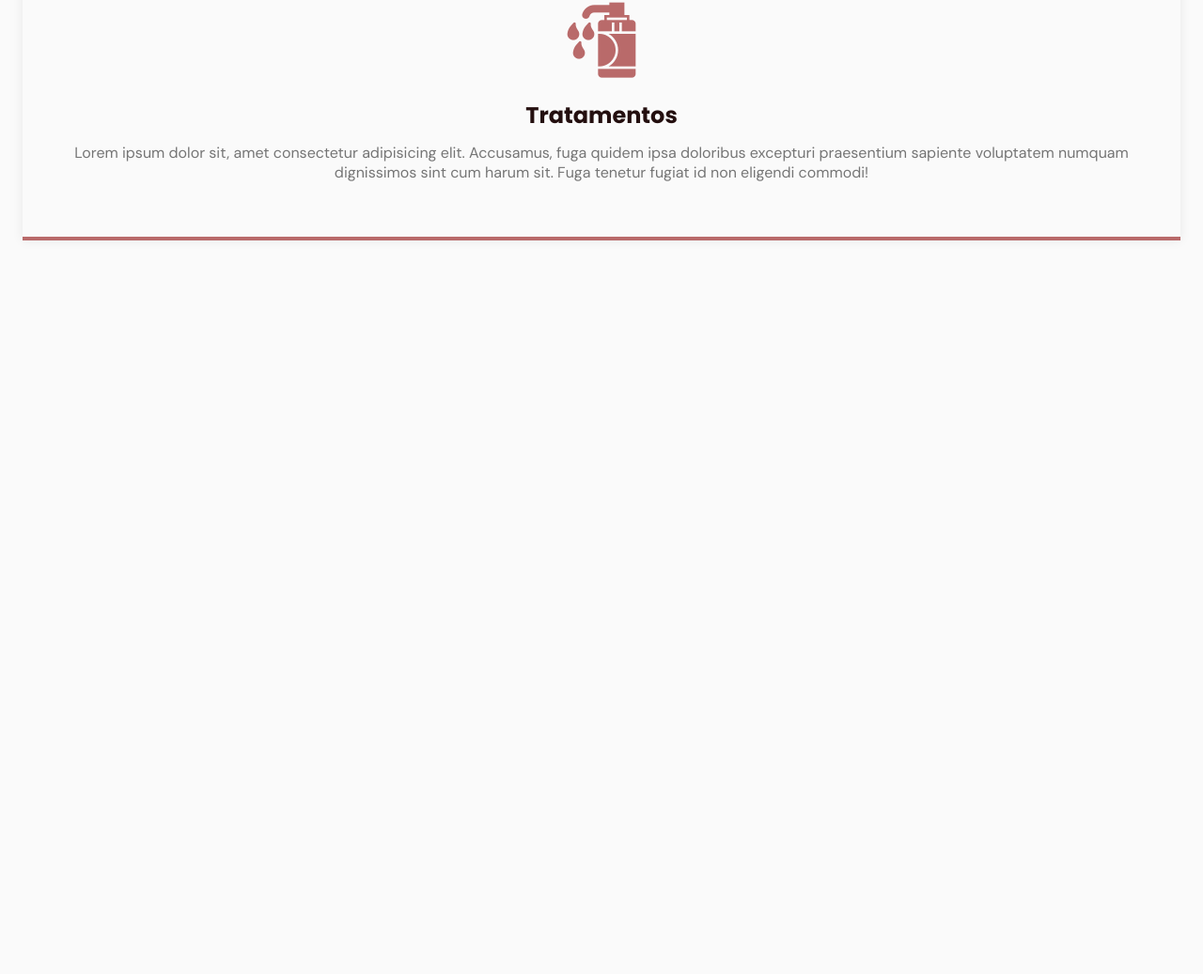
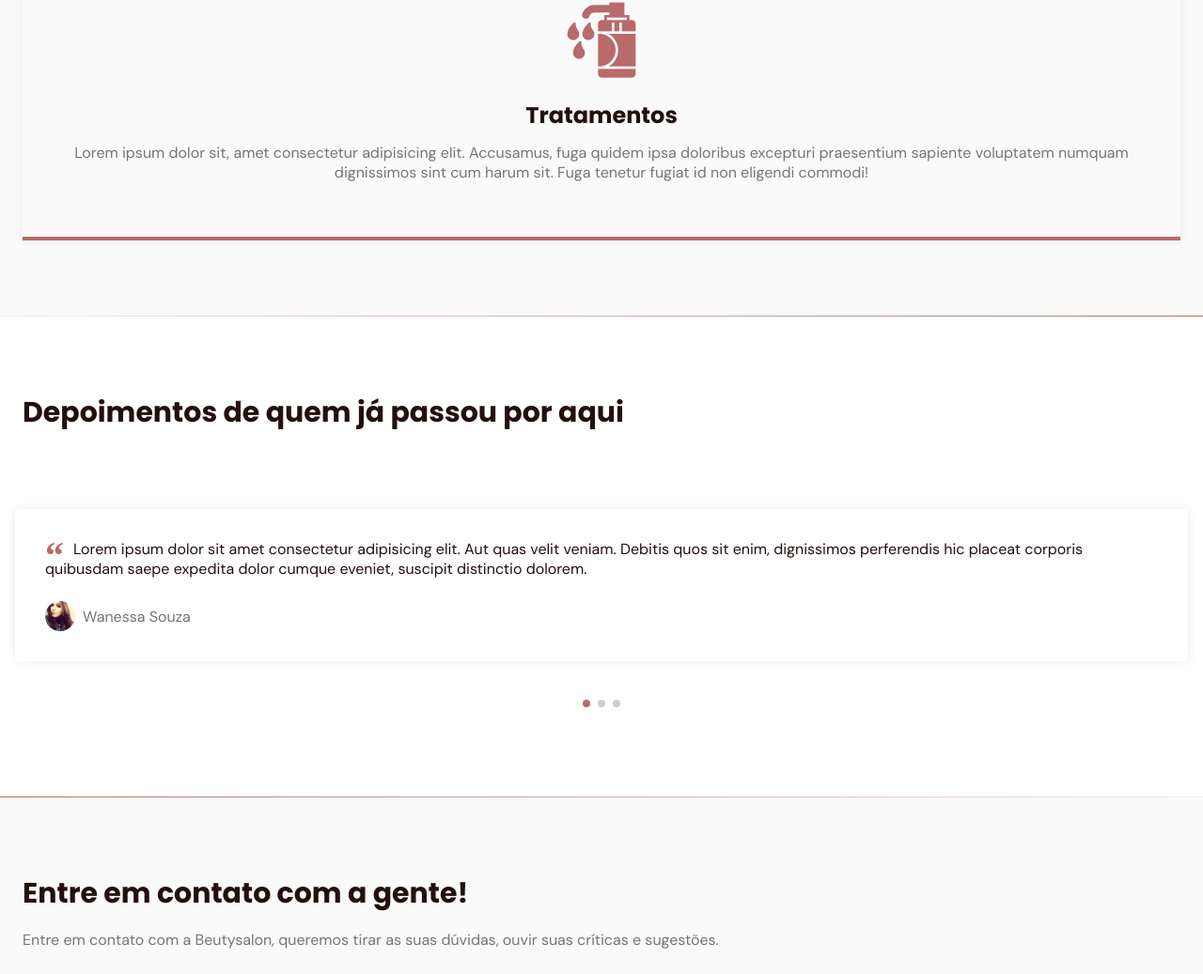
Before and after one commit to marcelovicentinicoelho/rocketseat.nlw06.originsix, a plain HTML site: page index.html in a window 1280 px wide. Shown: the part 3925-4962 px from the top of the page at 94% size. Before the commit the page ends 4261 px from the top, so only its background shows below. Drawn offline with nearby package versions, Linux system fonts and the light colour scheme; files whose address does not match are found by name.

Commit message:
c3 - Aula 03 | In Orbit

```diff
--- a/index.html
+++ b/index.html
@@ -1,20 +1,26 @@
 <!DOCTYPE html>
 <html lang="pt-br">
+
 <head>
   <!-- PAGE INFO -->
   <meta charset="UTF-8">
   <meta name="viewport" content="width=device-width, initial-scale=1.0">
   <title>OriginSix</title>
 
+  <!-- ICONS -->
+  <link rel="stylesheet" href="assets/fonts/style.css">
+
+  <!-- SWIPER -->
+  <link rel="stylesheet" href="https://unpkg.com/swiper/swiper-bundle.min.css">
+
   <!-- STYLES -->
   <link rel="stylesheet" href="style.css">
 
-        <!-- ICONS -->
-        <link rel="stylesheet" href="assets/fonts/style.css">
-
   <!-- FONTS -->
   <link rel="preconnect" href="https://fonts.gstatic.com">
-        <link href="https://fonts.googleapis.com/css2?family=DM+Sans:wght@400;500;700&family=Poppins:wght@400;500;700&display=swap" rel="stylesheet">
+  <link rel="stylesheet"
+    href="https://fonts.googleapis.com/css2?family=DM+Sans:wght@400;500;700&family=Poppins:wght@400;500;700&display=swap">
+
 </head>
 
 <body>
@@ -41,10 +47,8 @@
     <section class="section" id="home">
       <div class="container grid">
         <div class="image">
-                        <img
-                            src="assets/images/home.jpg"
-                            alt="Mulher sorrindo penteando outra mulher"
-                        > <!-- Imagem obtida no site unsplash.com -->
+          <img src="assets/images/home.jpg" alt="Mulher sorrindo penteando outra mulher">
+          <!-- Imagem obtida no site unsplash.com -->
         </div>
 
         <div class="text">
@@ -60,18 +64,24 @@
     <section class="section" id="about">
       <div class="container grid">
         <div class="image">
-                        <img
-                            src="assets/images/about.jpg"
-                            alt="Três mulheres sorrindo">
-                        >  <!-- Imagem obtida no site unsplash.com -->
+          <img src="assets/images/about.jpg" alt="Três mulheres sorrindo">
+          >
+          <!-- Imagem obtida no site unsplash.com -->
         </div>
+
         <div class="text">
           <h2 class="title">Sobre Nós</h2>
-                        <p>Lorem ipsum dolor sit amet consectetur adipisicing elit. Quisquam dolores nam sed, omnis quam, perferendis magnam voluptate quae voluptatibus quasi quos enim, dolorem quod vitae facere. Perferendis modi nulla quas!</p>
+          <p>Lorem ipsum dolor sit amet consectetur adipisicing elit. Quisquam dolores nam sed, omnis quam, perferendis
+            magnam voluptate quae voluptatibus quasi quos enim, dolorem quod vitae facere. Perferendis modi nulla quas!
+          </p>
           <br>
-                        <p>Lorem ipsum dolor sit amet, consectetur adipisicing elit. Sint laborum laudantium autem ea eaque, corrupti in ut similique doloribus veritatis modi temporibus voluptas omnis corporis recusandae rem. Earum, facilis quae.</p>
+          <p>Lorem ipsum dolor sit amet, consectetur adipisicing elit. Sint laborum laudantium autem ea eaque, corrupti
+            in ut similique doloribus veritatis modi temporibus voluptas omnis corporis recusandae rem. Earum, facilis
+            quae.</p>
           <br>
-                        <p>Lorem ipsum dolor sit amet consectetur adipisicing elit. Officiis ea sunt ducimus molestiae repellendus. Quibusdam eius ea ipsum, alias consectetur iusto labore quas eligendi porro aperiam blanditiis odio illum facere?</p>
+          <p>Lorem ipsum dolor sit amet consectetur adipisicing elit. Officiis ea sunt ducimus molestiae repellendus.
+            Quibusdam eius ea ipsum, alias consectetur iusto labore quas eligendi porro aperiam blanditiis odio illum
+            facere?</p>
         </div>
       </div>
     </section>
@@ -82,29 +92,142 @@
       <div class="container grid">
         <header>
           <h2 class="title">Serviços</h2>
-                        <p>Com mais de 10 anos no mercado, o <strong>Beautysalon</strong> já conquistou clientes de inúmeros países com seus tratamentos exclusivos e totalmente naturais</p>
+          <p>Com mais de 10 anos no mercado, o <strong>Beautysalon</strong> já conquistou clientes de inúmeros países
+            com seus tratamentos exclusivos e totalmente naturais</p>
         </header>
+
         <div class="cards grid">
           <div class="card">
             <i class="icon-hairwoman"></i>
             <h3 class="title">Terapia capilar</h3>
-                            <p>Lorem ipsum dolor, sit amet consectetur adipisicing elit. Magnam est porro, blanditiis eum corrupti fuga mollitia aspernatur error! Dolores ratione expedita consequuntur eos fuga quos quae error beatae sit autem.</p>
+            <p>Lorem ipsum dolor, sit amet consectetur adipisicing elit. Magnam est porro, blanditiis eum corrupti fuga
+              mollitia aspernatur error! Dolores ratione expedita consequuntur eos fuga quos quae error beatae sit
+              autem.</p>
           </div>
+
           <div class="card">
             <i class="icon-scissors"></i>
             <h3 class="title">Cortes</h3>
-                            <p>Lorem ipsum dolor sit, amet consectetur adipisicing elit. Iste voluptatum officiis quisquam fuga voluptate necessitatibus quaerat est tempora, obcaecati ab molestiae ducimus quam cupiditate dolorum sapiente modi expedita molestias nulla.</p>
+            <p>Lorem ipsum dolor sit, amet consectetur adipisicing elit. Iste voluptatum officiis quisquam fuga
+              voluptate necessitatibus quaerat est tempora, obcaecati ab molestiae ducimus quam cupiditate dolorum
+              sapiente modi expedita molestias nulla.</p>
           </div>
+
           <div class="card">
             <i class="icon-cosmetic"></i>
             <h3 class="title">Tratamentos</h3>
-                            <p>Lorem ipsum dolor sit, amet consectetur adipisicing elit. Accusamus, fuga quidem ipsa doloribus excepturi praesentium sapiente voluptatem numquam dignissimos sint cum harum sit. Fuga tenetur fugiat id non eligendi commodi!</p>
+            <p>Lorem ipsum dolor sit, amet consectetur adipisicing elit. Accusamus, fuga quidem ipsa doloribus excepturi
+              praesentium sapiente voluptatem numquam dignissimos sint cum harum sit. Fuga tenetur fugiat id non
+              eligendi commodi!</p>
           </div>
+        </div>
+      </div>
+    </section>
+
+    <div class="divider-1"></div>
+
+    <section class="section" id="testimonials">
+      <div class="container">
+        <header>
+          <h2 class="title">Depoimentos de quem já passou por aqui</h2>
+        </header>
+
+        <div class="testimonials swiper-container">
+          <div class="swiper-wrapper">
+            <div class="testimonial swiper-slide">
+              <div class="testimonial">
+                <blockquote>
+                  <p>
+                    <span>&ldquo;</span>
+                    Lorem ipsum dolor sit amet consectetur adipisicing elit. Aut quas velit veniam. Debitis quos sit
+                    enim, dignissimos perferendis hic placeat corporis quibusdam saepe expedita dolor cumque eveniet,
+                    suscipit distinctio dolorem.
+                  </p>
+                  <cite>
+                    <img src="assets/images/user-1.jpg" alt="Foto de Wanessa Souza">
+                    <!-- Imagem obtida no site randomuser.me -->
+                    Wanessa Souza
+                  </cite>
+                </blockquote>
+              </div>
+            </div>
+
+            <div class="testimonial swiper-slide">
+              <div class="testimonial">
+                <blockquote>
+                  <p>
+                    <span>&ldquo;</span>
+                    Lorem ipsum dolor sit amet consectetur adipisicing elit. Aut quas velit veniam. Debitis quos sit
+                    enim, dignissimos perferendis hic placeat corporis quibusdam saepe expedita dolor cumque eveniet,
+                    suscipit distinctio dolorem.
+                  </p>
+                  <cite>
+                    <img src="assets/images/user-2.jpg" alt="Foto de Franciele Venega">
+                    <!-- Imagem obtida no site randomuser.me -->
+                    Franciele Venega
+                  </cite>
+                </blockquote>
+              </div>
+            </div>
+
+            <div class="testimonial swiper-slide">
+              <div class="testimonial">
+                <blockquote>
+                  <p>
+                    <span>&ldquo;</span>
+                    Lorem ipsum dolor sit amet consectetur adipisicing elit. Aut quas velit veniam. Debitis quos sit
+                    enim, dignissimos perferendis hic placeat corporis quibusdam saepe expedita dolor cumque eveniet,
+                    suscipit distinctio dolorem.
+                  </p>
+                  <cite>
+                    <img src="assets/images/user-3.jpg" alt="Foto de Valeska Fabris">
+                    <!-- Imagem obtida no site randomuser.me -->
+                    Valeska Fabris
+                  </cite>
+                </blockquote>
+              </div>
+            </div>
+          </div>
+
+          <div class="swiper-pagination">
+          </div>
+        </div>
+      </div>
+    </section>
+
+    <div class="divider-2"></div>
+
+    <section class="section" id="contact">
+      <div class="container grid">
+        <div class="text">
+          <h2 class="title">Entre em contato com a gente!</h2>
+          <p>Entre em contato com a Beutysalon, queremos tirar as suas dúvidas, ouvir suas críticas e sugestões.</p>
+          <a href="https://api.whatsapp.com/send?phone=+5511998456754&Oi! Gostaria de agendar um horário."
+            class="button" target="_blank">
+            <i class="icon-whatsapp"></i>
+            Entrar em contato
+          </a>
+        </div>
+
+        <div class="links">
+          <ul class="grid">
+            <li><i class="icon-phone"></i>(11) 99845-6754</li>
+            <li><i class="icon-maps"></i>R. Amauri Souza, 346</li>
+            <li><i class="icon-email"></i>contato@beautysalon.com</li>
+          </ul>
         </div>
       </div>
     </section>
   </main>
 
+  <!-- SWIPER -->
+  <script src="https://unpkg.com/swiper/swiper-bundle.min.js"></script>
+
+  <!-- SCROLL REVEAL -->
+  <script src="https://unpkg.com/scrollreveal"></script>
+
+  <!-- MAIN -->
   <script src="main.js"></script>
 </body>
+
 </html>
--- a/main.js
+++ b/main.js
@@ -1,29 +1,58 @@
 /* Abre e fecha o menu quando clicar nos ícones "hamburger" e "x" */
-const nav = document.querySelector('#header nav');
-const toggle = document.querySelectorAll('nav .toggle');
+const nav = document.querySelector("#header nav");
+const toggle = document.querySelectorAll("nav .toggle");
 
 for (const element of toggle) {
-    element.addEventListener('click', function() {
-        nav.classList.toggle('show');
-    })
+  element.addEventListener("click", function () {
+    nav.classList.toggle("show");
+  });
 }
 
 /* Esconder o menu quando um dos itens for clicado */
-const links = document.querySelectorAll('nav ul li a');
+const links = document.querySelectorAll("nav ul li a");
 
 for (const link of links) {
-    link.addEventListener('click', function() {
-        nav.classList.remove('show');
-    })
+  link.addEventListener("click", function () {
+    nav.classList.remove("show");
+  });
 }
 
 /* colocar sombra no header da página quando der scroll */
-const header = document.querySelector('#header');
+const header = document.querySelector("#header");
 const navheight = header.offsetHeight; // Deslocamento da altura
-window.addEventListener('scroll', function() {
-    if (window.scrollY >= navheight) {
-        header.classList.add('scroll');
-    } else {
-        header.classList.remove('scroll');
-    }
-})
+window.addEventListener("scroll", function () {
+  if (window.scrollY >= navheight) {
+    header.classList.add("scroll");
+  } else {
+    header.classList.remove("scroll");
+  }
+});
+
+/* Testmonials Carousel Slider Swiper */
+const swiper = new Swiper(".swiper-container", {
+  slidesPerView: 1,
+  pagination: {
+    el: ".swiper-pagination",
+  },
+  mousewheel: true,
+  keyboard: true,
+});
+
+/* Scroll Reveal: mostrar elementos suavemente ao usar a barra de rolagem */
+const scrollReveal = ScrollReveal({
+  origin: "top",
+  distance: "30px",
+  duration: 700,
+  reset: true,
+});
+
+scrollReveal.reveal(
+  `
+    #home .image, #home .text,
+    #about .image, #about .text,
+    #services header, #services .card,
+    #testimonials header, #testimonials .testimonials
+    #contact .text, #contact .links
+  `,
+  { interval: 100 }
+);
--- a/style.css
+++ b/style.css
@@ -32,7 +32,6 @@ ul {
   --text-color-light: hsl(0 0% 98%);
   --body-color: hsl(0 0% 98%);
 }
-
 
 /* ----- BASE ----- */
 
@@ -170,7 +169,7 @@ nav ul li a:hover {
 }
 
 nav ul li a::after {
-    content: '';
+  content: "";
   width: 0%;
   height: 2px;
   background: var(--base-color);
@@ -253,7 +252,7 @@ nav.show div.icon-close {
 }
 
 #home .image::before {
-    content: '';
+  content: "";
   height: 100%;
   width: 100%;
   background-color: var(--base-color-second);
@@ -302,13 +301,13 @@ nav.show div.icon-close {
 }
 
 #about .image::before {
-    content: '';
+  content: "";
   height: 100%;
   width: 100%;
   background-color: var(--base-color-second);
   position: absolute;
   top: -8.3%;
-    left: -33.0%;
+  left: -33%;
   z-index: 0;
 }
 
@@ -352,10 +351,101 @@ nav.show div.icon-close {
   display: block;
   margin-bottom: 1.5rem;
   font-size: 5rem;
-    color: var(--base-color)
+  color: var(--base-color);
 }
 
 .card .title {
   font-size: 1.5rem;
   margin-bottom: 0.75rem;
 }
+
+/* ----- TESTIMONIALS ----- */
+
+#testimonials {
+  background: white;
+}
+
+#testimonials .container {
+  margin-left: 0;
+  margin-right: 0;
+}
+
+#testimonials header {
+  margin-left: 1.5rem;
+  margin-right: 1.5rem;
+  margin-bottom: 0;
+}
+
+#testimonials blockquote {
+  padding: 2rem;
+  box-shadow: 0px 0px 12px rgba(0, 0, 0, 0.08);
+  border-radius: 0.25rem;
+}
+
+#testimonials blockquote p {
+  position: relative;
+  text-indent: 1.875rem;
+  margin-bottom: 1.5rem;
+  color: var(--title-color);
+}
+
+#testimonials blockquote p span {
+  font: 700 2.5rem serif;
+  position: absolute;
+  top: -0.375rem;
+  left: -1.875rem;
+  color: var(--base-color);
+}
+
+#testimonials cite {
+  display: flex;
+  align-items: center;
+  font-style: normal;
+}
+
+#testimonials cite img {
+  width: 2rem;
+  height: 2rem;
+  object-fit: cover;
+  clip-path: circle();
+  margin-right: 0.5rem;
+}
+
+/* ----- SWIPER ----- */
+
+.swiper-slide {
+  height: auto;
+  padding: 4rem 1rem;
+}
+
+.swiper-pagination-bullet-active {
+  background: var(--base-color);
+}
+
+/* ----- CONTACT ----- */
+#contact .grid {
+  gap: 4rem;
+}
+
+#contact .text p {
+  margin-bottom: 2rem;
+}
+
+#contact .button i,
+#contact ul li i {
+  font-size: 1.5rem;
+  margin-right: 0.625rem;
+}
+
+#contact ul.grid {
+  gap: 2rem;
+}
+
+#contact ul li {
+  display: flex;
+  align-items: center;
+}
+
+#contact ul li i {
+  color: var(--base-color);
+}
```
Also changed, not shown: assets/images/user-1.jpg (added), assets/images/user-2.jpg (added), assets/images/user-3.jpg (added). Lines whose indentation alone changed are shown as unchanged.
